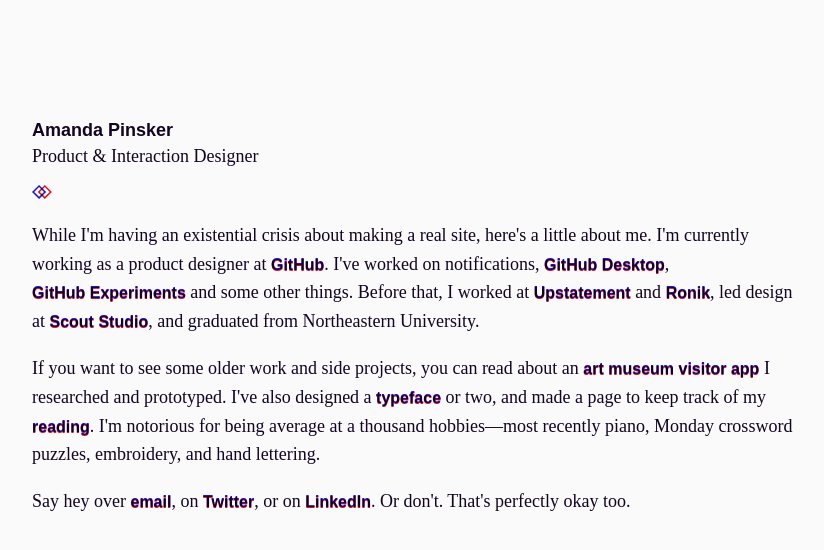
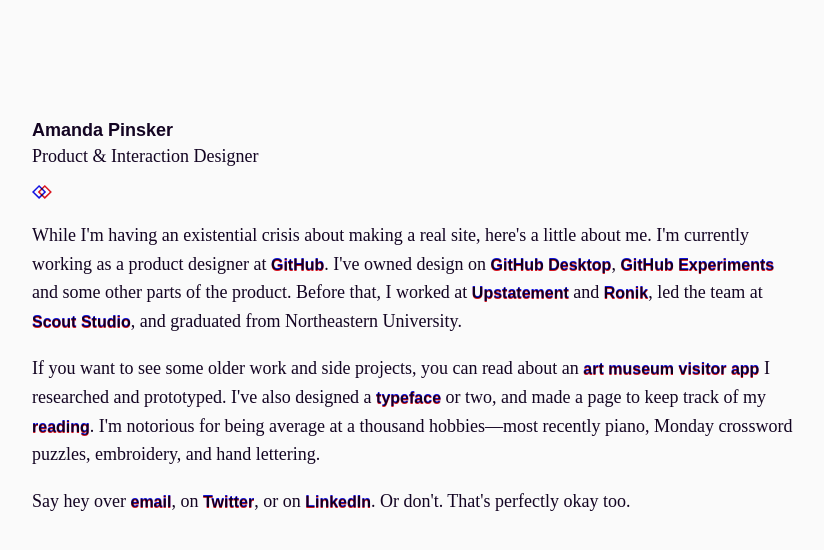
Before and after one commit to ampinsk/ampinsk.github.io, a Jekyll site: the page built from index.html, in a window 1280 px wide. Shown: the top 550 px of the page, without its empty margins (224-1048 px from the left). Built offline with Jekyll 4.4.1, drawn with Linux system fonts in a browser that asks for light colours; some web fonts are replaced.

Commit message:
Tweak language

```diff
--- a/index.html
+++ b/index.html
@@ -10,7 +10,7 @@
   <h2>Product & Interaction Designer</h2>
 
   <img src="accent.svg" width="20px"/>
-  <p>While I'm having an existential crisis about making a real site, here's a little about me. I'm currently working as a product designer at <a data-content="GitHub" href="https://github.com">GitHub</a>. I've worked on notifications, <a data-content="GitHub Desktop" href="https://desktop.github.com">GitHub Desktop</a>, <a data-content="GitHub Experiments" href="https://experiments.github.com">GitHub Experiments</a> and some other things. Before that, I worked at <a data-content="Upstatement" href="https://upstatement.com">Upstatement</a> and <a data-content="Ronik" href="https://ronikdesign.com">Ronik</a>, led design at <a data-content="Scout Studio" href="https://neu.edu/scout">Scout Studio</a>, and graduated from Northeastern University.</p>
+  <p>While I'm having an existential crisis about making a real site, here's a little about me. I'm currently working as a product designer at <a data-content="GitHub" href="https://github.com">GitHub</a>. I've owned design on <a data-content="GitHub Desktop" href="https://desktop.github.com">GitHub Desktop</a>, <a data-content="GitHub Experiments" href="https://experiments.github.com">GitHub Experiments</a> and some other parts of the product. Before that, I worked at <a data-content="Upstatement" href="https://upstatement.com">Upstatement</a> and <a data-content="Ronik" href="https://ronikdesign.com">Ronik</a>, led the team at <a data-content="Scout Studio" href="https://neu.edu/scout">Scout Studio</a>, and graduated from Northeastern University.</p>
 
   <p>If you want to see some older work and side projects, you can read about an <a data-content="art museum visitor app" href="/project/museum">art museum visitor app</a> I researched and prototyped. I've also designed a <a data-content="typeface" href="/project/baudelaire">typeface</a> or two, and made a page to keep track of my <a data-content="reading" href="/reading">reading</a>. I'm notorious for being average at a thousand hobbies—most recently piano, Monday crossword puzzles, embroidery, and hand lettering.</p>
 
```
